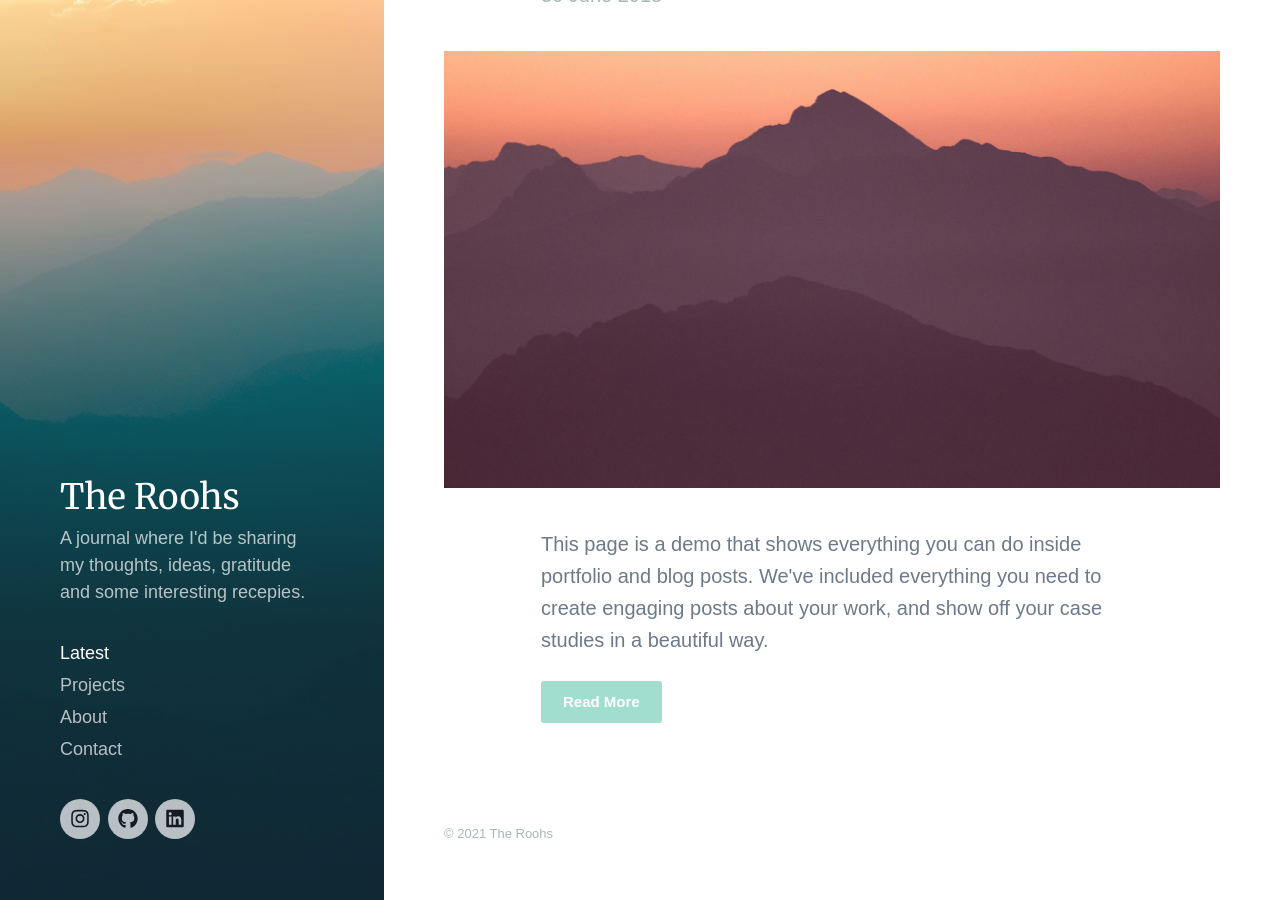
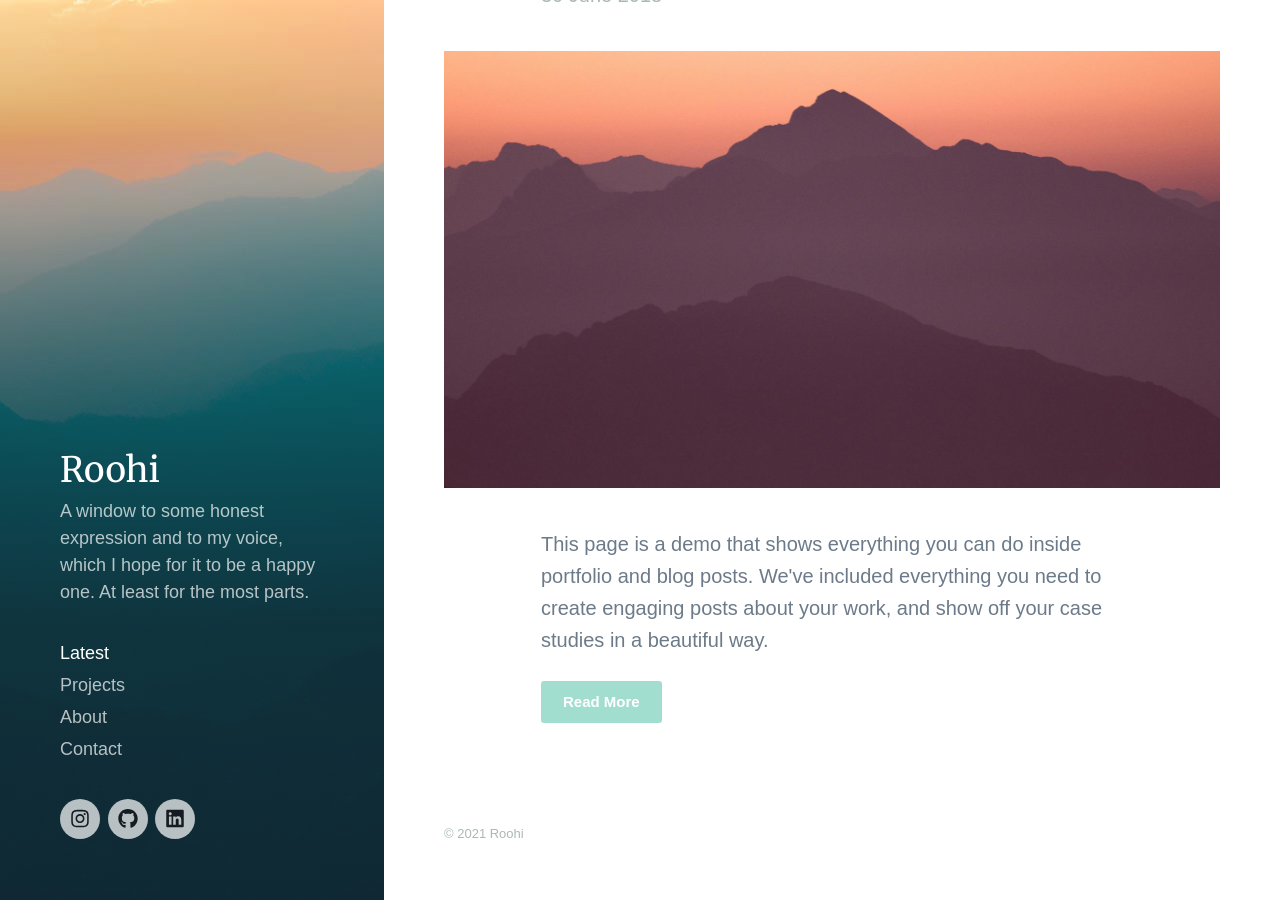
Before and after one commit to madhumithahgokul/madhumithahgokul.github.io, a Jekyll site: the page built from index.html, in a window 1280 px wide and 900 px high, scrolled down 133 px. Built offline with Jekyll 4.4.1, drawn with Linux system fonts in a browser that asks for light colours; nearby versions of some CDN libraries; some web fonts are replaced; the list of posts is cut into pages by our own code.

Commit message:
Update settings.yml

```diff
--- a/_data/settings.yml
+++ b/_data/settings.yml
@@ -1,6 +1,6 @@
 basic_settings:
-  site_title: The Roohs
-  site_tagline: A journal where I'd be sharing my thoughts, ideas, gratitude and some interesting recepies.
+  site_title: Roohi
+  site_tagline: A window to some honest expression and to my voice, which I hope for it to be a happy one. At least for the most parts.
   favicon_image: /images/favicon.png
 
 header_settings:
```
